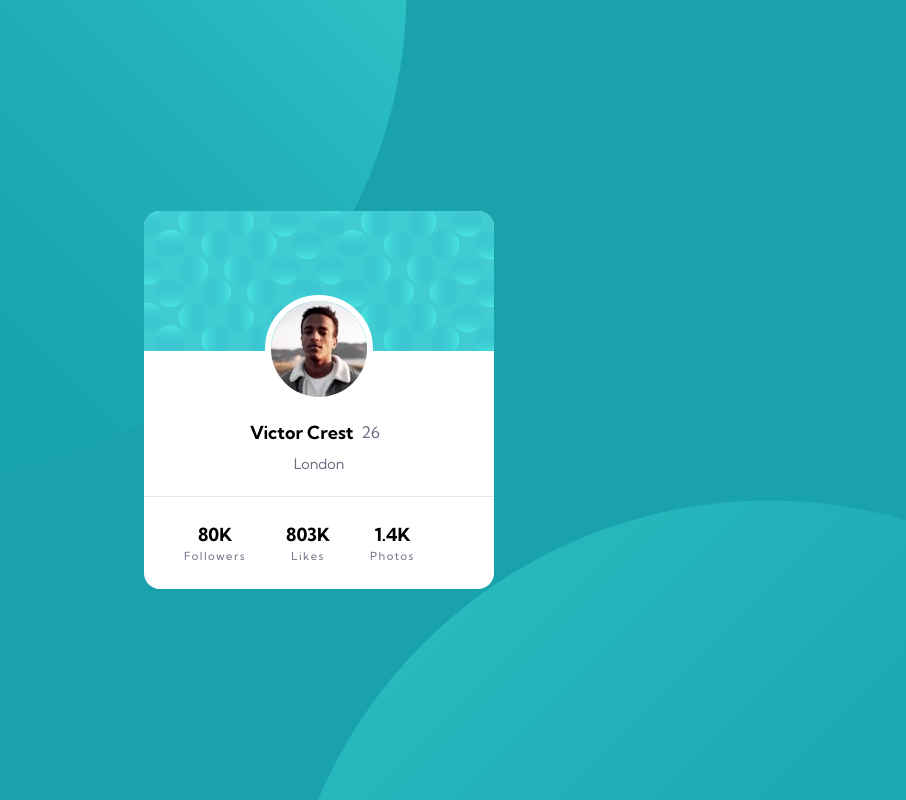
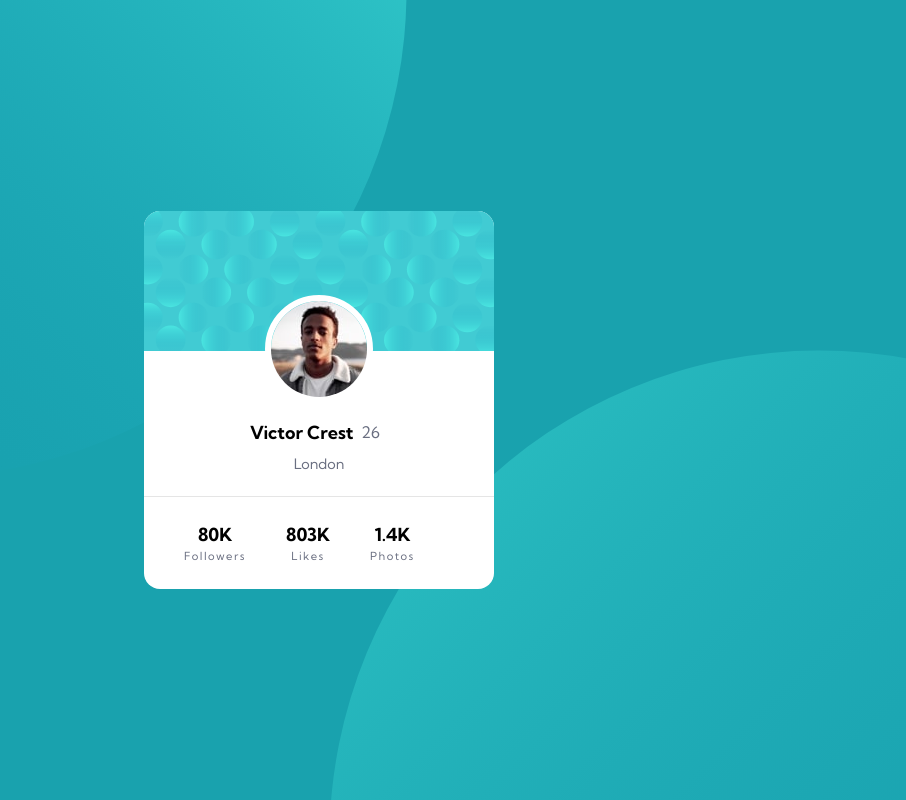
Before and after one commit to JustANipple/profile-card-component, a plain HTML site: page index.html in a window 1280 px wide. Shown: the whole page, without its empty margins (321-1227 px from the left). Drawn offline with Linux system fonts and the light colour scheme.

Commit message:
modified:   style.css

```diff
--- a/style.css
+++ b/style.css
@@ -42,7 +42,7 @@ p, h1, h2, h3, h4, h5, h6 {
 body {
     background-color:var(--background-clr);
     background-image: url(images/bg-pattern-top.svg), url(images/bg-pattern-bottom.svg);
-    background-position: ;
+    background-position: -750px -600px, 150px 300px;
     font-family: var(--main-ff);
     background-repeat: no-repeat;
     display: flex;
@@ -119,6 +119,6 @@ body {
 
 @media screen and (min-width: 1000px) {
     body {
-        background-position:-250px -500px, 600px 500px;
+        background-position:-250px -500px, 650px 350px;
     }
 }
```
